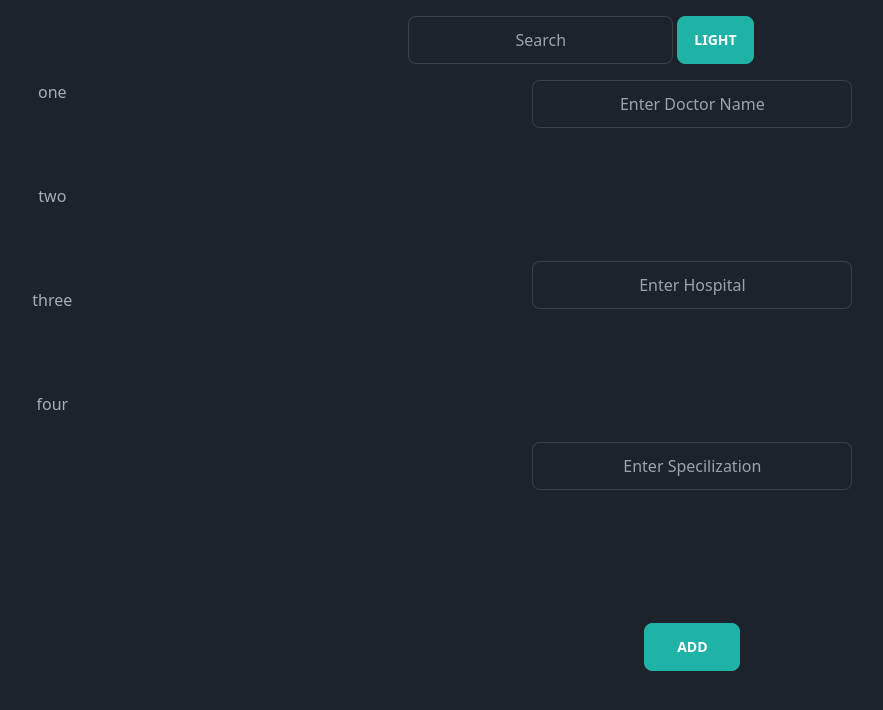
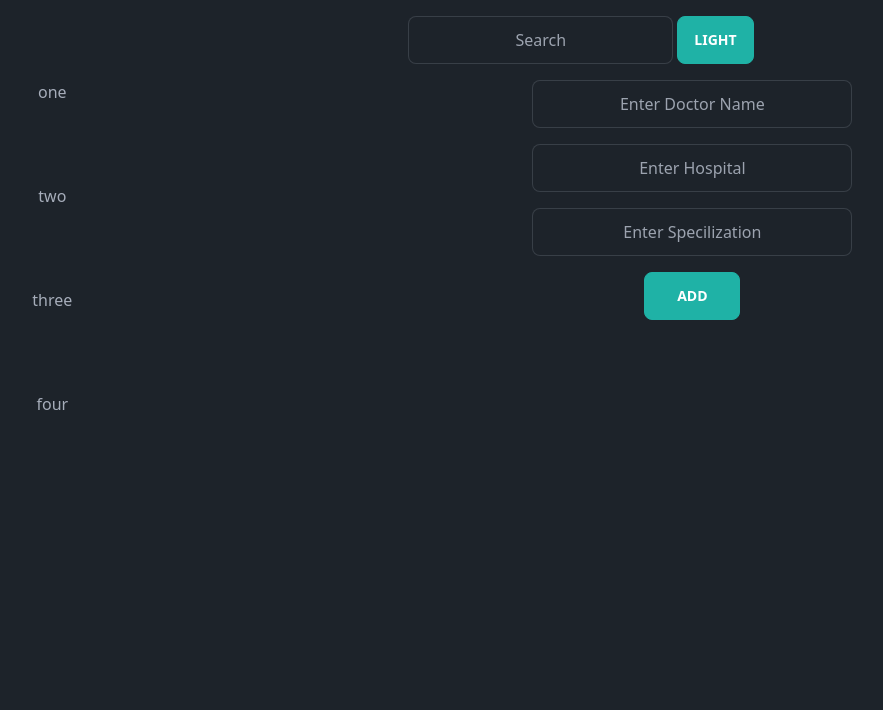
Before and after one commit to SanJay1577/vite-project, a React (Vite) app: page /add/doc in a window 1280 px wide. Shown: the top 710 px of the page, without its empty margins (57-940 px from the left). Built offline with nearby package versions, Linux system fonts and the light colour scheme; no server answers.

Commit message:
Form field validation setup added using formik in Add doctor form

```diff
--- a/package.json
+++ b/package.json
@@ -12,10 +12,12 @@
   "dependencies": {
     "@heroicons/react": "^2.0.18",
     "autoprefixer": "^10.4.16",
+    "formik": "^2.4.5",
     "postcss": "^8.4.31",
     "react": "^18.2.0",
     "react-dom": "^18.2.0",
-    "react-router-dom": "^6.18.0"
+    "react-router-dom": "^6.18.0",
+    "yup": "^1.3.2"
   },
   "devDependencies": {
     "@types/react": "^18.2.15",
--- a/src/Components/AddDoctor.jsx
+++ b/src/Components/AddDoctor.jsx
@@ -1,20 +1,27 @@
 /* eslint-disable react/prop-types */
-import { useState } from "react";
 import { useNavigate } from "react-router-dom";
 import { addNewDoctor } from "../helpers/helper";
+import { useFormik } from "formik";
+import { docSchema } from "../helpers/schema";
 
 const AddDoctor = ({ doctorData, setDoctordata }) => {
-  const [docName, setDocName] = useState("");
-  const [hospitalName, setHospitalName] = useState("");
-  const [specialization, setSpecilazation] = useState("");
   const navigate = useNavigate();
-  const addNewDoctorDetails = () => {
-    const newDoctorDetails = {
-      doc_name: docName,
-      hospital_name: hospitalName,
-      specialization,
+
+  const { values, handleChange, handleSubmit, handleBlur, errors, touched } =
+    useFormik({
+      initialValues: {
+        doc_name: "",
+        hospital_name: "",
+        specialization: "",
         status: "Available",
-    };
+      },
+      validationSchema: docSchema,
+      onSubmit: (newDoctor) => {
+        addNewDoctorDetails(newDoctor);
+      },
+    });
+
+  const addNewDoctorDetails = (newDoctorDetails) => {
     addNewDoctor(newDoctorDetails).then((data) => {
       if (data) {
         setDoctordata([...doctorData, newDoctorDetails]);
@@ -26,34 +33,63 @@ const AddDoctor = ({ doctorData, setDoctordata }) => {
   };
 
   return (
-    <div className="grid grid-rows-4 justify-center gap-1 ">
+    <div className="w-full">
+      <form
+        className="grid grid-rows-4 justify-center gap-4"
+        onSubmit={handleSubmit}
+      >
         <input
           type="text"
           placeholder="Enter Doctor Name"
           className="input input-bordered w-80"
-        value={docName}
-        onChange={(e) => setDocName(e.target.value)}
+          value={values.doc_name}
+          onBlur={handleBlur}
+          name="doc_name"
+          onChange={handleChange}
         />
+        {touched.doc_name && errors.doc_name ? (
+          <div className="text-red-400">{errors.doc_name}</div>
+        ) : (
+          ""
+        )}
+
         <input
           type="text"
           placeholder="Enter Hospital"
           className="input input-bordered w-80"
-        value={hospitalName}
-        onChange={(e) => setHospitalName(e.target.value)}
+          value={values.hospital_name}
+          name="hospital_name"
+          onChange={handleChange}
+          onBlur={handleBlur}
         />
+        {touched.hospital_name && errors.hospital_name ? (
+          <div className="text-red-400">{errors.hospital_name}</div>
+        ) : (
+          ""
+        )}
+
         <input
           type="text"
           placeholder="Enter Specilization"
           className="input input-bordered w-80"
-        value={specialization}
-        onChange={(e) => setSpecilazation(e.target.value)}
+          value={values.specialization}
+          name="specialization"
+          onChange={handleChange}
+          onBlur={handleBlur}
         />
+        {touched.specialization && errors.specialization ? (
+          <div className="text-red-400">{errors.specialization}</div>
+        ) : (
+          ""
+        )}
+
         <button
           className="btn btn-accent w-24 justify-self-center"
-        onClick={addNewDoctorDetails}
+          type="submit"
         >
           Add
         </button>
+      </form>
     </div>
   );
 };
--- a/src/Components/EditDoctor.jsx
+++ b/src/Components/EditDoctor.jsx
@@ -1,15 +1,19 @@
 /* eslint-disable react/prop-types */
 import { useEffect, useState } from "react";
 import { useNavigate } from "react-router-dom";
+import { editNewDoctor } from "../helpers/helper";
 
 const EditDoctor = ({ doctorData, setDoctordata, editId }) => {
   const [docName, setDocName] = useState("");
   const [hospitalName, setHospitalName] = useState("");
   const [specialization, setSpecilazation] = useState("");
   const [docStatus, setDocStatus] = useState("");
+  const [index, setIndex] = useState();
   const navigate = useNavigate();
   useEffect(() => {
-    const selectedDoctor = doctorData.filter((doc, idx) => idx == editId);
+    const selectedDoctor = doctorData.filter((doc) => doc.id == editId);
+    const selectdDocIndex = doctorData.findIndex((doc) => doc.id == editId);
+    setIndex(selectdDocIndex);
     setDocName(selectedDoctor[0].doc_name);
     setHospitalName(selectedDoctor[0].hospital_name);
     setSpecilazation(selectedDoctor[0].specialization);
@@ -25,9 +29,15 @@ const EditDoctor = ({ doctorData, setDoctordata, editId }) => {
       status: docStatus,
     };
 
-    doctorData[editId] = editedDoctor;
-    setDoctordata([...doctorData]);
-    navigate("/");
+    editNewDoctor(editId, editedDoctor).then((data) => {
+      if (data) {
+        doctorData[index] = editedDoctor;
+        setDoctordata([...doctorData]);
+        navigate("/");
+      } else {
+        console.log("error occured");
+      }
+    });
   };
 
   return (
--- a/src/Components/Main.jsx
+++ b/src/Components/Main.jsx
@@ -72,7 +72,7 @@ export default function Main({ doctorData, setDoctordata }) {
                 <div className="card-actions justify-end">
                   <button
                     className="btn btn-primary"
-                    onClick={() => handleEdit(idx)}
+                    onClick={() => handleEdit(docInfo.id)}
                   >
                     edit
                   </button>
--- /dev/null
+++ b/src/helpers/schema.js
@@ -0,0 +1,11 @@
+import * as yup from "yup";
+
+export const docSchema = yup.object({
+  doc_name: yup
+    .string()
+    .required("Please fill in doctor name")
+    .min(3, "Minimum three words required")
+    .max(10, "First or last name is enough"),
+  hospital_name: yup.string().required("Please specify hospital name"),
+  specialization: yup.string().required("Please specify specilization"),
+});
```
Also changed, not shown: 1 other file (tests, documents, lock files or other folders). Lines whose indentation alone changed are shown as unchanged.
